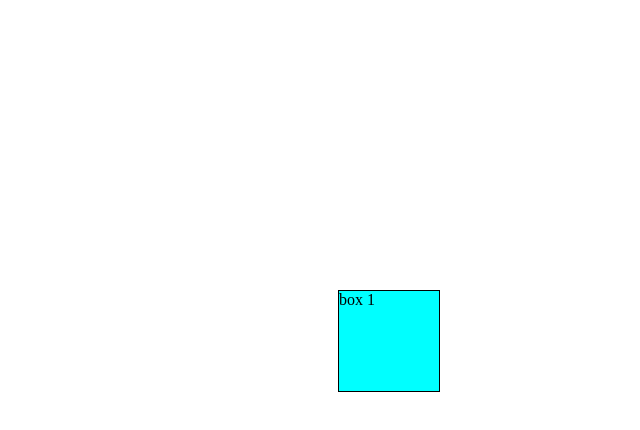
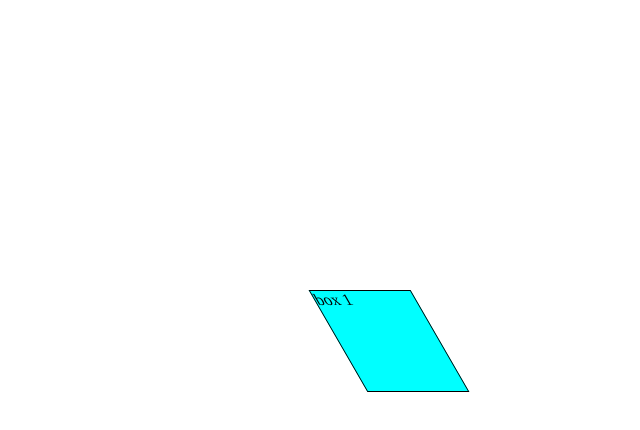
Before and after one commit to Samip-Nepal/css-level-5-pratice, a plain HTML site: page index.html in a window 1280 px wide. In both pictures the pointer is over the element "box 1". Shown: the whole page, without its empty margins (640-1280 px from the left). Drawn offline with Linux system fonts and the light colour scheme.

Commit message:
Skew transformation

```diff
--- a/style.css
+++ b/style.css
@@ -20,7 +20,7 @@ div:hover{
     /* background-color: brown;
     color: beige;
     font-family: 'Courier New', Courier, monospace; */
-transform: translate(300px,400px);
+transform: skew(30deg);
 }
 div:active{
     background-color: rgb(255, 0, 0);
```
